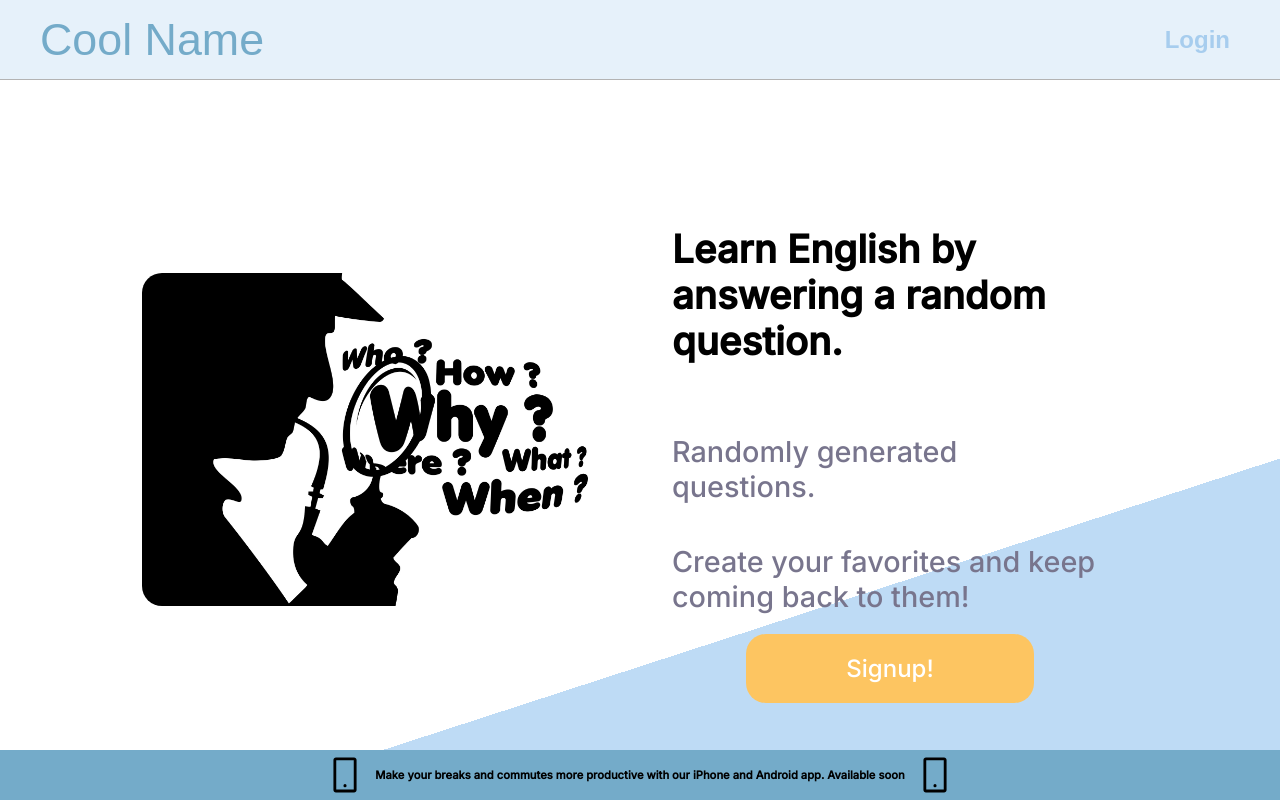
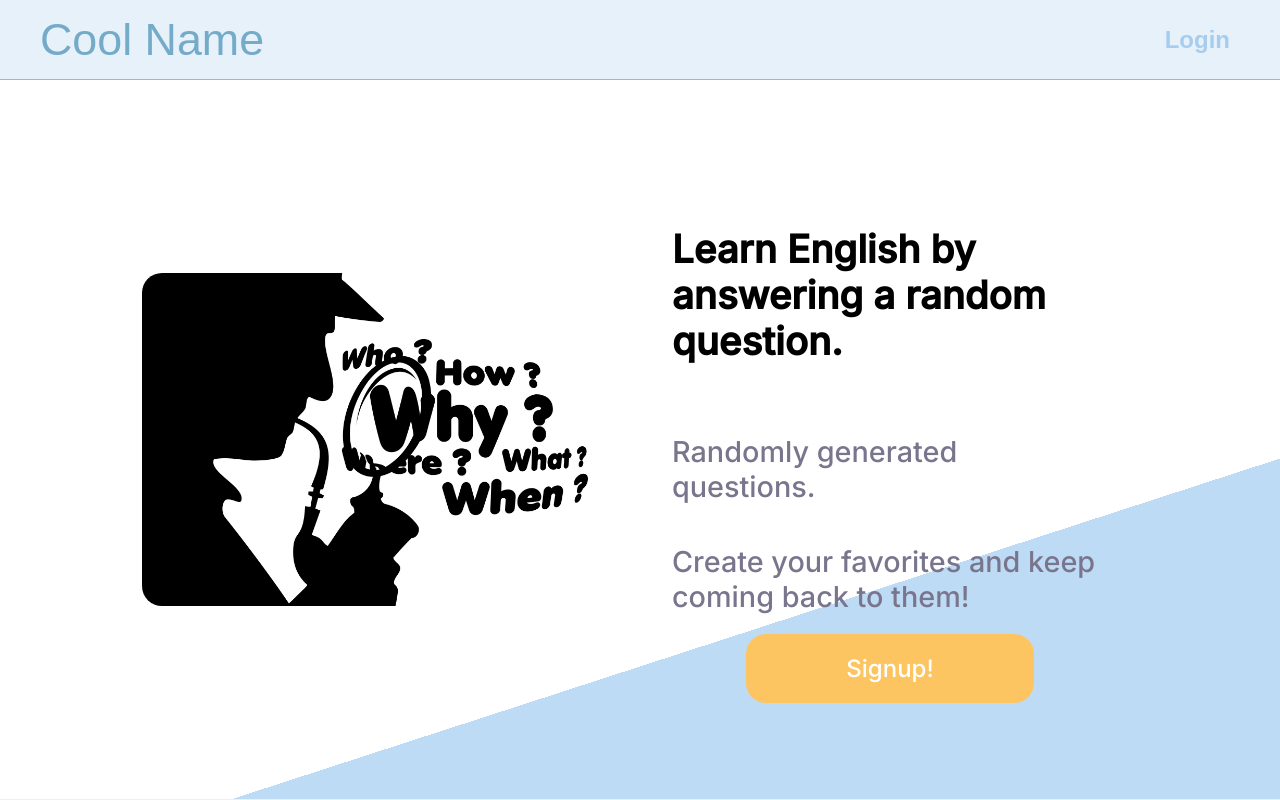
Before and after one commit to zdunek9/eng_app, a React (Create React App) app: page / in a window 1280 px wide. Built offline with nearby package versions, Linux system fonts and the light colour scheme; no server answers; a web font is replaced by a local one.

Commit message:
fixed fwd

```diff
--- a/src/Pages/Account/Account.style.js
+++ b/src/Pages/Account/Account.style.js
@@ -32,7 +32,7 @@ export const Category = styled.div`
     padding:100px 10px;
     font-size: 1.3rem;
     div{
-      margin:30px 0;
+      margin:20px 0;
       padding:10px;
     }
   }
@@ -42,7 +42,6 @@ export const Details = styled.div`
   height: 100%;
   padding: 20px 50px;
   @media(max-width:600px){
-
-    padding: 20px;
+    padding: 10px;
   }
 `;
--- a/src/Pages/Account/Email/Email.style.js
+++ b/src/Pages/Account/Email/Email.style.js
@@ -42,7 +42,7 @@ export const Wrapper = styled.div`
     cursor: pointer;
   }
   @media screen and (max-width: 1200px) {
-    input{
+    input {
       width: 40vw;
     }
   }
@@ -69,6 +69,17 @@ export const Wrapper = styled.div`
       width: 100%;
       margin-top: 20px;
     }
+  }
+  @media screen and (max-width: 500px) {
+    h1 {
+      margin: 10px;
+      font-size: 1.5rem;
+    }
+    p{
+      margin: 10px 0;
+      font-size: 1.3rem;
+    }
+
   }
 `;
 export const Verified = styled.span`
--- a/src/Pages/Favorites/Favorites.style.js
+++ b/src/Pages/Favorites/Favorites.style.js
@@ -34,4 +34,17 @@ export const ItemWrapper = styled.div`
       font-size: 1.5rem;
     }
   }
+  @media (max-width: 600px) {
+    p{
+      margin: 10px;
+      font-size: 1rem;
+    }
+    div{
+      div{
+        /* border:1px solid black; */
+        width: 80px;
+        height: 80px;
+      }
+    }
+  }
 `;
--- a/src/Pages/Flashcards/Flashcards.style.js
+++ b/src/Pages/Flashcards/Flashcards.style.js
@@ -23,6 +23,15 @@ export const Wrapper = styled.div`
   }
   h3 {
     font-weight: 400;
+  }
+  @media (max-width: 600px) {
+    padding-top: 20vw;
+    h1{
+      font-size: 2.5rem;
+    }
+    h2{
+      margin-top: 20px;
+    }
   }
 `;
 
--- a/src/Pages/HomePageAuth/HomePageAuth.style.js
+++ b/src/Pages/HomePageAuth/HomePageAuth.style.js
@@ -6,40 +6,35 @@ export const Wrapper = styled.div`
   padding: 5vw;
   display: flex;
   flex-direction: column;
-  align-items:center;
-  .number {
-    font-size: 7rem;
-    padding: 0;
-    margin-right: 10px;
-    color: #397393;
-    min-width: 40px;
-  }
+  align-items: center;
+
   @media (max-width: 1200px) {
     padding-top: 10vw;
   }
   @media (max-width: 600px) {
-    padding-top: 25vw;
-    .number{
-      min-width: 10px;
-    }
+    padding-top: 20vw;
   }
 `;
 export const PartingWrapper = styled.div`
   border-bottom: 1px solid var(--greyColor);
   padding-bottom: 50px;
+  @media (max-width: 600px) {
+    padding-bottom: 20px;
+  }
 `;
 export const PartingWrapperSecond = styled.div`
   padding-top: 50px;
+  @media (max-width: 600px) {
+    padding-top: 20px;
+  }
 `;
 export const WelcomeScreen = styled.div`
   width: 60vw;
   display: flex;
   flex-direction: column;
   font-family: "Inter", sans-serif;
-    box-sizing: border-box;
-    margin-right: 20vw;
-
-
+  box-sizing: border-box;
+  margin-right: 20vw;
   h1 {
     font-size: 3rem;
     margin: 0;
@@ -63,8 +58,8 @@ export const WelcomeScreen = styled.div`
       padding: 0;
     }
   }
-  @media(max-width: 1000px) {
-    margin-right:0;
+  @media (max-width: 1000px) {
+    margin-right: 0;
     width: 100%;
   }
 `;
@@ -75,8 +70,30 @@ export const BoxWrapper = styled.div`
   font-size: 1rem;
   border-bottom: none !important;
   margin-top: 60px;
-  @media(max-width: 1000px) {
+  .number {
+    font-size: 7rem;
+    padding: 0;
+    margin-right: 10px;
+    color: #397393;
+    min-width: 40px;
+  }
+  @media (max-width: 1000px) {
     width: 100vw;
+    .number {
+      min-width: 10px;
+    }
+  }
+  @media (max-width: 800px) {
+    .number {
+      min-width: 40px;
+    }
+  }
+  @media (max-width: 700px) {
+    flex-direction: column;
+    align-items: center;
+    .number {
+      font-size: 3rem;
+    }
   }
 `;
 export const Box = styled.div`
@@ -84,7 +101,7 @@ export const Box = styled.div`
   width: 15vw;
   min-width: 180px;
   padding: 20px;
-  margin:0 10px;
+  margin: 0 10px;
   display: flex;
   align-items: flex-start;
   div {
@@ -103,9 +120,11 @@ export const Box = styled.div`
     width: 25vw;
     padding: 10px;
     min-width: unset;
-    margin:0px;
-
-
+    margin: 0px;
+  }
+  @media (max-width: 700px) {
+    align-items: center;
+    width: 90%;
   }
   @media (max-width: 600px) {
     h4 {
@@ -119,5 +138,8 @@ export const Box = styled.div`
 export const ProgressWrapper = styled.div`
   display: flex;
   justify-content: space-between;
- margin-top: 20px;
+  margin-top: 20px;
+  @media (max-width: 700px) {
+    display: none;
+  }
 `;
--- a/src/Pages/HomePageNotAuth/HomePageNotAuth.style.js
+++ b/src/Pages/HomePageNotAuth/HomePageNotAuth.style.js
@@ -109,14 +109,10 @@ export const MobileInfo = styled.div`
       text-align: center;
     }
   }
+  @media screen and (max-width: 500px) {
+    display: none;
+  }
   @media screen and (max-height: 800px) {
-    p {
-      font-size: 0.7rem;
-      padding: 0 10px;
-      text-align: center;
-    }
-  }
-  @media screen and (max-height: 600px) {
     display: none;
   }
 `;
--- a/src/Pages/RandomQuestion/RandomQuestion.style.js
+++ b/src/Pages/RandomQuestion/RandomQuestion.style.js
@@ -79,12 +79,16 @@ export const MainWrapper = styled.div`
       width: 30vw;
     }
   }
+
   @media (max-width: 600px) {
     padding: 50px 50px;
     margin-top: 15vw;
-    width: 70%;
+    width: 100%;
+    h1{
+      font-size: 1.5rem;
+    }
     span {
-      font-size: 3rem;
+      font-size: 2rem;
       margin: 30px 0;
       width: 50vw;
     }
--- a/src/components/Modals/LogIn/LogIn.tsx
+++ b/src/components/Modals/LogIn/LogIn.tsx
@@ -40,7 +40,7 @@ const LoginTest: React.FC = () => {
 
   async function setConfirmAccess(accessGranted: boolean) {
     setLoading(true);
-    if (accessGranted) {
+    // if (accessGranted) {
       try {
         const response = await axios.post(URL_LOGIN, {
           email: state.user,
@@ -68,9 +68,9 @@ const LoginTest: React.FC = () => {
           dispatchReducer({ type: "setErrMsg", payload: "Login Failed" });
         }
       }
-    } else {
-      dispatchReducer({ type: "setErrMsg", payload: "Try again" });
-    }
+    // } else {
+      // dispatchReducer({ type: "setErrMsg", payload: "Try again" });
+    // }
     setLoading(false);
   }
 
--- a/src/components/Modals/LogIn/Login.style.js
+++ b/src/components/Modals/LogIn/Login.style.js
@@ -96,16 +96,16 @@ export const Wrapper = styled.div`
     margin-top: 120px;
 
     #email {
-      width: 80vw;
+      width: 100%;
     }
     #password {
-      width: 80vw;
+      width: 100%;
     }
     #emailReset {
-      width: 80vw;
+      width: 100%;
     }
     .sendPassword {
-      width: 80vw;
+      width: 70vw;
     }
     button {
       width: 100%;
@@ -122,7 +122,6 @@ export const Wrapper = styled.div`
       margin-top: 10px;
     }
     #email {
-      width: 80%;
       padding: 10px 25px;
       margin: 10px 0;
     }
--- a/src/components/Modals/NewAccount/NewAccount.tsx
+++ b/src/components/Modals/NewAccount/NewAccount.tsx
@@ -49,7 +49,6 @@ const NewAccountTest = () => {
     dispatchReducer({ type: "setValidMatch", payload: match });
   }, [state.pwd, state.matchPwd]);
   useEffect(() => {
-    console.log("object");
     dispatchReducer({ type: "setErrMsg", payload: "" });
   }, [state.user]);
 
--- a/src/components/Modals/SignUpModal.style.js
+++ b/src/components/Modals/SignUpModal.style.js
@@ -49,12 +49,13 @@ export const Wrapper = styled.div`
   .btn {
     position: absolute;
     bottom: 15px;
-    right: 3vw;
-    font-size: 1.1rem;
-    padding: 10px 30px;
+    font-size: 1.5rem;
+    padding: 5px 30px;
+    margin-top: 10px;
     color: black;
     cursor: pointer;
     user-select: none;
+    border-bottom:1px solid black;
   }
   @media screen and (max-width: 1200px) {
     top: 0;
@@ -70,16 +71,16 @@ export const Wrapper = styled.div`
     padding: 0;
 
   }
-  @media screen and (max-width: 700px) {
+  @media(max-width: 700px) {
     flex-direction: column;
     img {
       display: none;
     }
     .btn {
       position: relative;
+      margin: auto;
       bottom: 30px;
-      right: 3vw;
-      font-size: 1.2rem;
+      font-size: 1.1rem;
       padding: 10px 30px;
       color: black;
       cursor: pointer;
--- a/src/components/Modals/Turnstile/TurnstileModal.style.js
+++ b/src/components/Modals/Turnstile/TurnstileModal.style.js
@@ -2,7 +2,7 @@ import styled from "styled-components";
 
 export const Blur = styled.div`
   position: absolute;
-  top:5px;
+  top: 5px;
   right: 28px;
   background-color: #cee4ef;
   z-index: 2;
@@ -11,9 +11,21 @@ export const Blur = styled.div`
   display: flex;
   justify-content: center;
   align-items: center;
+  @media screen and (max-width: 700px) {
+    top: 0;
+    right: 0;
+    width: 100vw;
+    height: 100vh;
+    display: block;
+  }
 `;
 
 export const Message = styled.div`
   width: 300px;
   height: 200px;
+  @media screen and (max-width: 700px) {
+    position: relative;
+    top: 200px;
+    margin: auto;
+  }
 `;
```
